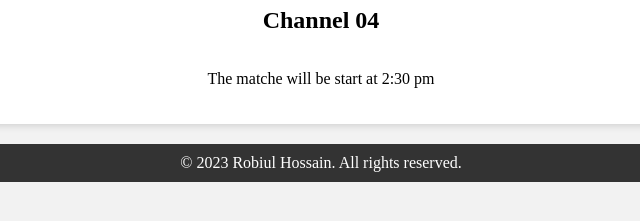
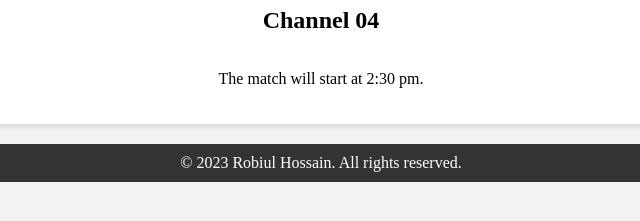
Before and after one commit to RobiulHossain180/robiul, a plain HTML site: page channel4.html in a window 1280 px wide. Shown: the part 195-416 px from the top of the page, 319-959 px from the left. Drawn offline with Linux system fonts and the light colour scheme.

Commit message:
Update channel4.html

```diff
--- a/channel4.html
+++ b/channel4.html
@@ -21,7 +21,7 @@
         <div class="channel">
             <h2>Channel 04</h2>
         <div style="overflow: hidden; margin: 0px auto; max-width: 100%;">
-            <P>The matche will be start at 2:30 pm </P>
+            <P>The match will start at 2:30 pm.</P>
         </div>
         </div>
      <button id="scrollToTopButton" class="top-button">UP</button>
```
